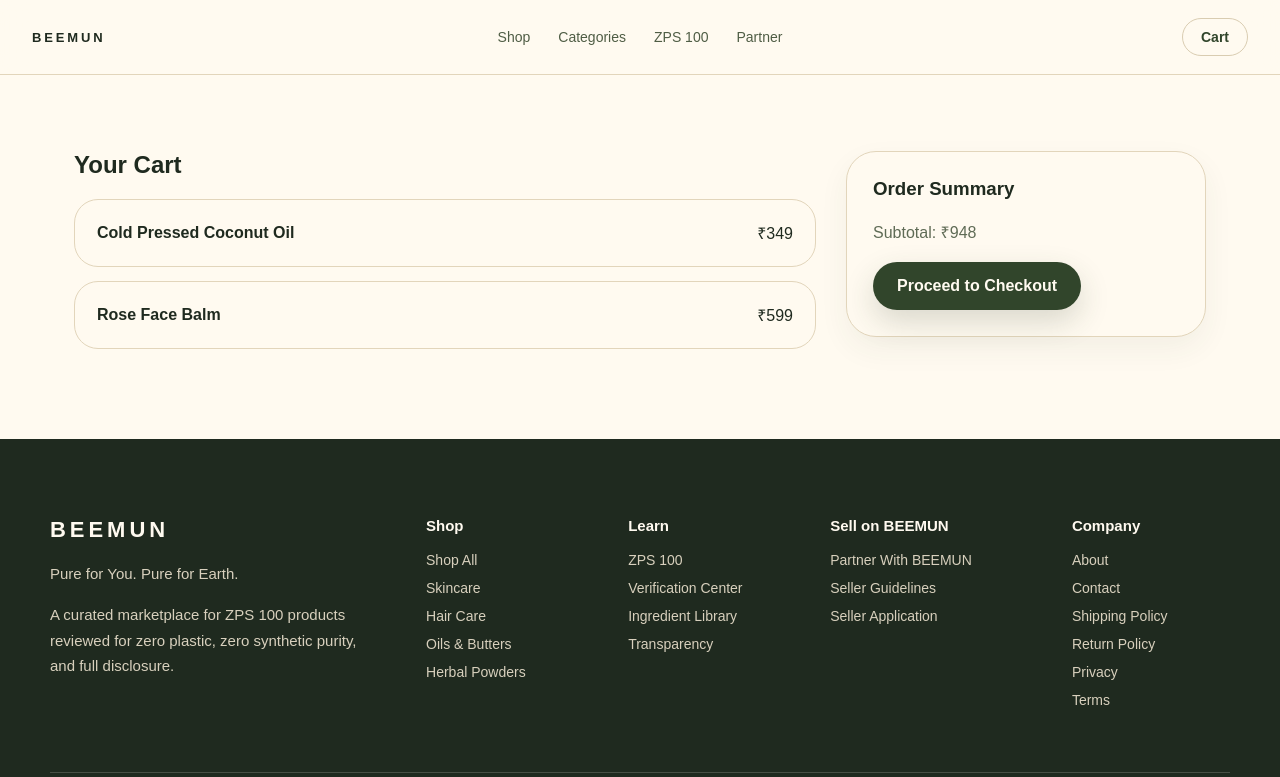
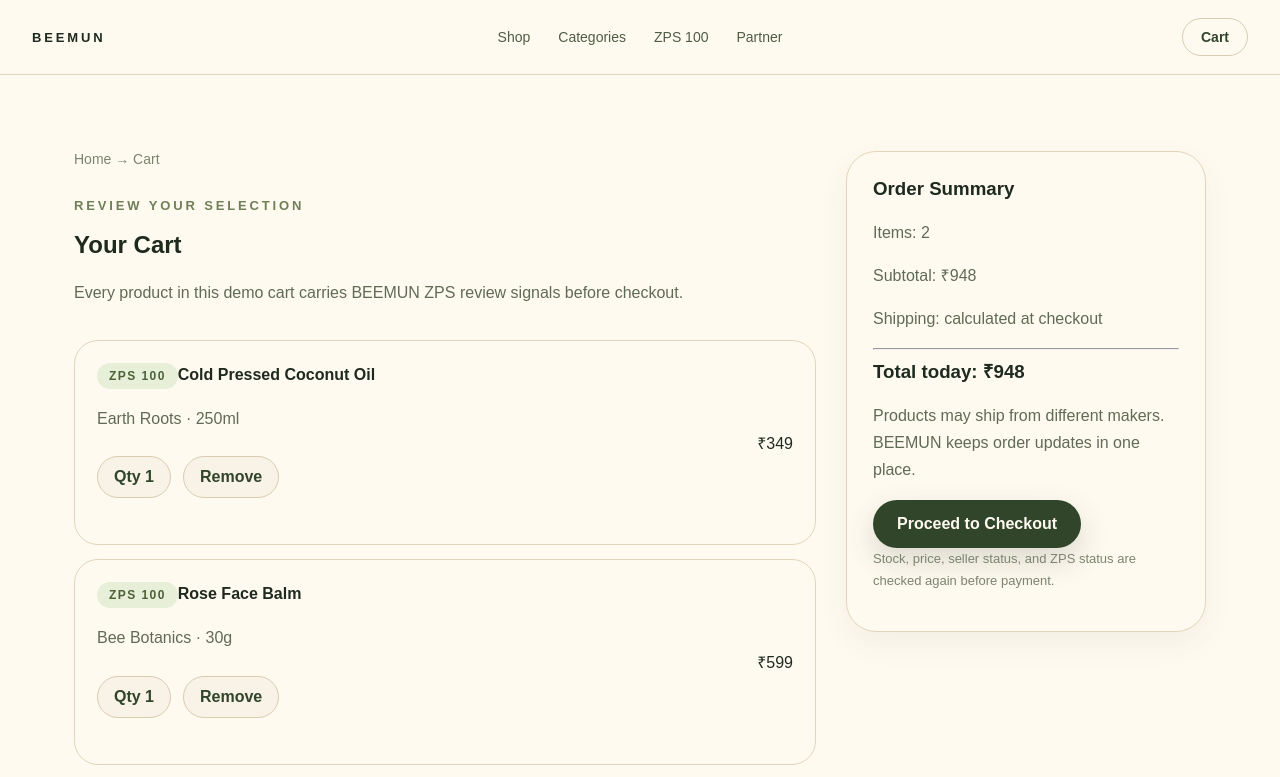
Before and after one commit to reveritnow/beemun-frontend, a Next.js app: page /cart-demo in a window 1280 px wide. Shown: the top 777 px of the page. Built offline with nearby package versions, Linux system fonts and the light colour scheme.

Commit message:
Improve cart demo layout

```diff
--- a/src/app/cart-demo/page.tsx
+++ b/src/app/cart-demo/page.tsx
@@ -1,20 +1,49 @@
 import SiteHeader from '@/components/SiteHeader'
 import SiteFooter from '@/components/SiteFooter'
 
+const items = [
+  { name: 'Cold Pressed Coconut Oil', maker: 'Earth Roots', variant: '250ml', price: 349 },
+  { name: 'Rose Face Balm', maker: 'Bee Botanics', variant: '30g', price: 599 }
+]
+
 export default function CartDemoPage() {
+  const subtotal = items.reduce((total, item) => total + item.price, 0)
+
   return (
     <main>
       <SiteHeader />
       <section className="section-wrap cart-layout">
         <div>
+          <div className="breadcrumb">Home → Cart</div>
+          <p className="section-eyebrow">Review your selection</p>
           <h1>Your Cart</h1>
-          <div className="cart-item"><strong>Cold Pressed Coconut Oil</strong><span>₹349</span></div>
-          <div className="cart-item"><strong>Rose Face Balm</strong><span>₹599</span></div>
+          <p className="section-copy">Every product in this demo cart carries BEEMUN ZPS review signals before checkout.</p>
+
+          {items.map((item) => (
+            <div className="cart-item" key={item.name}>
+              <div>
+                <span className="badge">ZPS 100</span>
+                <strong>{item.name}</strong>
+                <p>{item.maker} · {item.variant}</p>
+                <div className="variant-row"><button>Qty 1</button><button>Remove</button></div>
+              </div>
+              <span>₹{item.price}</span>
+            </div>
+          ))}
+
+          <a className="btn-secondary" href="/category-demo">Continue Shopping</a>
         </div>
+
         <aside className="cart-summary">
           <h3>Order Summary</h3>
-          <p>Subtotal: ₹948</p>
-          <a className="btn-primary" href="#checkout">Proceed to Checkout</a>
+          <p>Items: {items.length}</p>
+          <p>Subtotal: ₹{subtotal}</p>
+          <p>Shipping: calculated at checkout</p>
+          <hr />
+          <h3>Total today: ₹{subtotal}</h3>
+          <p>Products may ship from different makers. BEEMUN keeps order updates in one place.</p>
+          <a className="btn-primary" href="/checkout-demo">Proceed to Checkout</a>
+          <p className="muted">Stock, price, seller status, and ZPS status are checked again before payment.</p>
         </aside>
       </section>
       <SiteFooter />
```
